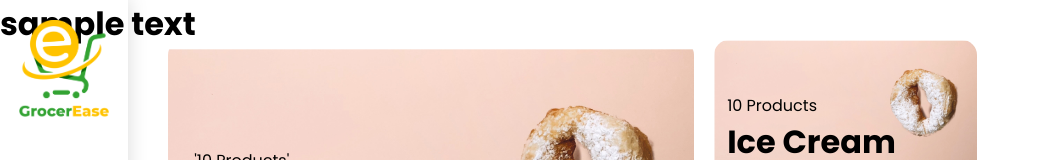
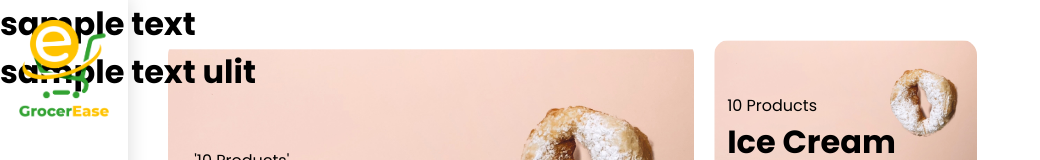
Before and after one commit to SkinnyVin1/GrocerEase, a React (Create React App) app: page / in a window 1280 px wide. Shown: the top 160 px of the page, without its empty margins (0-1040 px from the left). Built offline with nearby package versions, Linux system fonts and the light colour scheme.

Commit message:
sample-text-pus

```diff
--- a/src/App.js
+++ b/src/App.js
@@ -10,6 +10,7 @@ function App() {
      <Body />
 
      <h1>sample text</h1>
+     <h1>sample text ulit</h1>
     </div>
   );
 }
```
